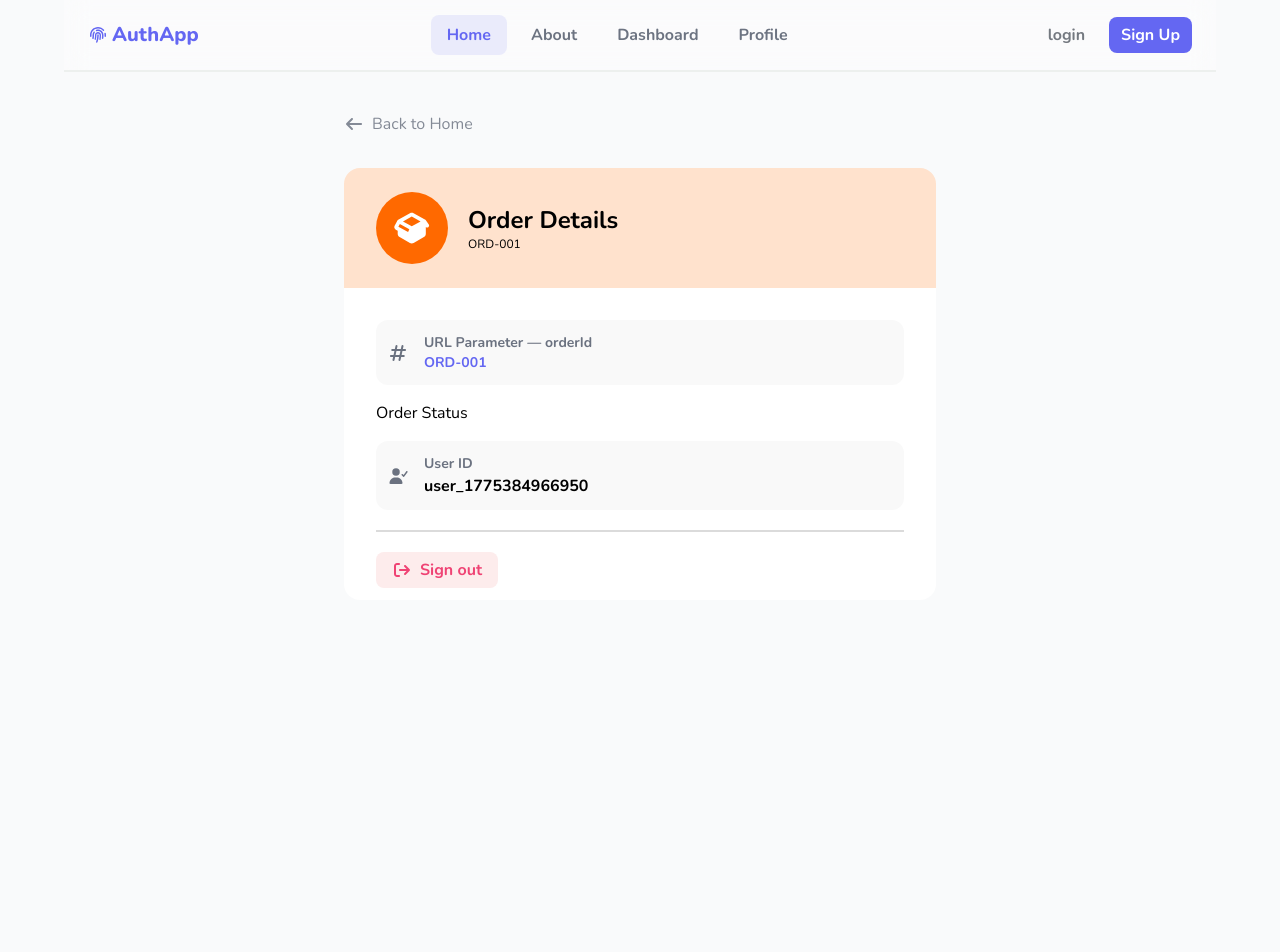
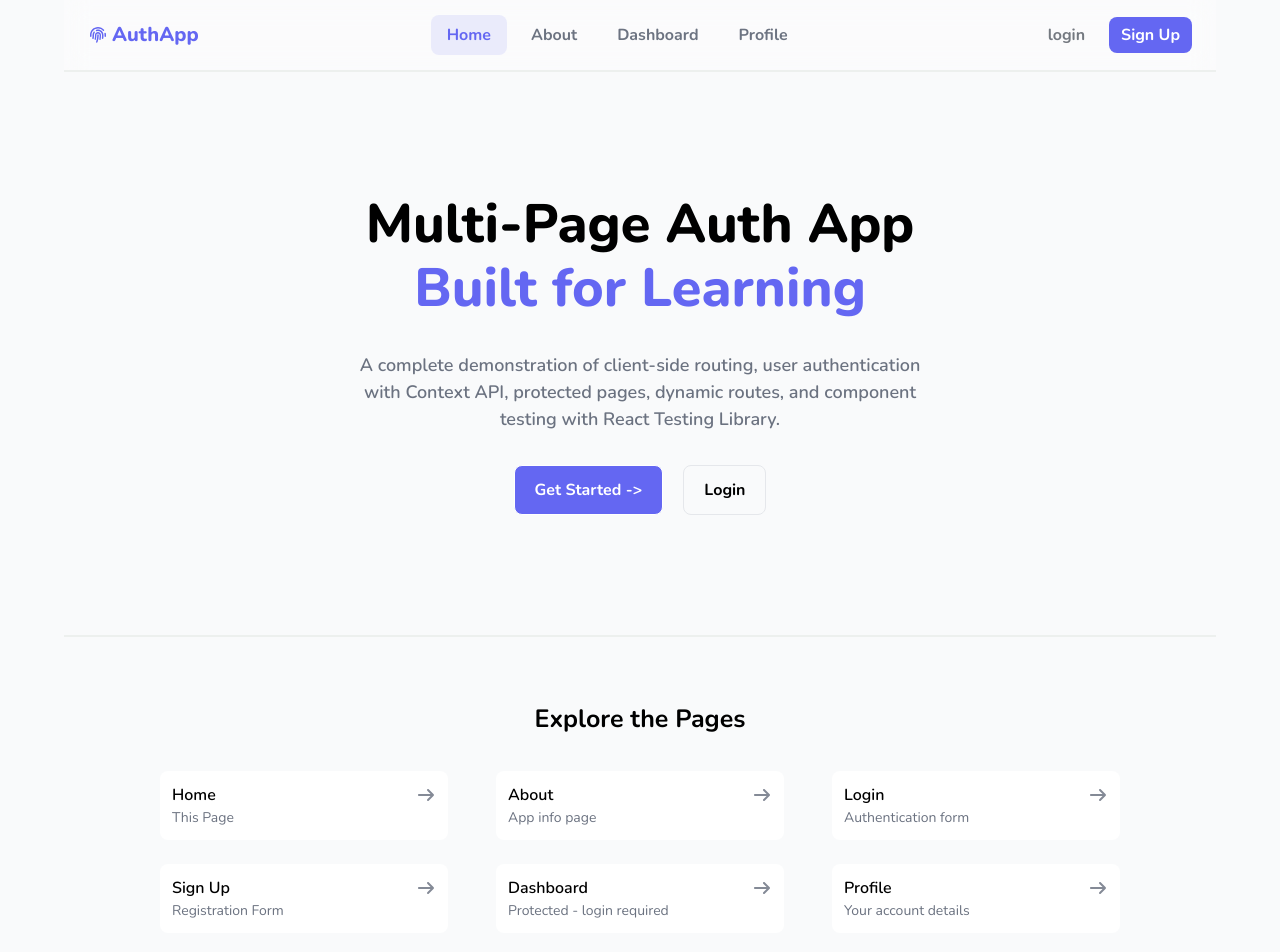
Before and after one commit to preetpalsinghkanda/Multi-Page-Authentication-App-, a React (Vite) app: page / in a window 1280 px wide. Shown: the top 952 px of the page. Before the commit the page ends 800 px from the top, so only its background shows below. Built offline with nearby package versions, Linux system fonts and the light colour scheme.

Commit message:
working on Routes

```diff
--- a/package.json
+++ b/package.json
@@ -16,6 +16,7 @@
     "@tailwindcss/vite": "^4.2.2",
     "react": "^19.2.4",
     "react-dom": "^19.2.4",
+    "react-router-dom": "^7.14.0",
     "tailwindcss": "^4.2.2"
   },
   "devDependencies": {
--- a/src/App.jsx
+++ b/src/App.jsx
@@ -5,35 +5,61 @@ import Hero from "./Components/Hero";
 import About from "./Components/About";
 import Form from "./Components/Form";
 import AuthApp from "./Context/Context";
-import Error from './Components/Error';
+import Error from "./Components/Error";
 import { FontAwesomeIcon } from "@fortawesome/react-fontawesome";
-import { faUserPen, faEye , faUser} from "@fortawesome/free-solid-svg-icons";
+import { faUserPen, faEye, faUser } from "@fortawesome/free-solid-svg-icons";
 import Profile from "./Components/Profile";
 import Dashboard from "./Components/Dashboard";
 import OrderProgress from "./Components/OrderProgress";
+import { BrowserRouter, Routes, Route } from "react-router-dom";
 
 function App() {
-
-  const{isLogin , auth , page}= useContext(AuthApp)
+  const { isLogin, auth, page } = useContext(AuthApp);
   return (
     <>
-      <div className="max-w-6xl mx-auto">
-        <NavBar />
+      <BrowserRouter>
+        <div className="max-w-6xl mx-auto">
+          <NavBar />
+          <Routes>
+            <Route>
+              <Route path="/" element={<Hero />} />
+              <Route path="/about" element={<About />} />
 
-       {/* {page==="home" && <Hero />}
-        {page==="about" && <About/>}
+              <Route path="/login" element={<Form
+                  icon={faUser}
+                  heading={"Welcome back"}
+                  subH={"Sign in to your account"}
+                  btn={"Sign in"}
+                  formlast={"Don't have an account?"}
+                  switchbtn={"Sign up"}
+                />}/>
 
-        {page==="login" && <Form icon={faUser} heading={"Welcome back"} subH={"Sign in to your account"} btn={"Sign in"} formlast={"Don't have an account?"} switchbtn={"Sign up"}/> }
+                <Route path="/signup" element={<Form
+                  icon={faUserPen}
+                  heading={"Create an account"}
+                  subH={"Sign up to get started"}
+                  btn={"Create account"}
+                  formlast={"Already have an account?"}
+                  switchbtn={"Sign in"}
+                />}/>
 
-        {page==="signup"   && <Form icon={faUserPen} heading={"Create an account"} subH={"Sign up to get started"} btn={"Create account"} formlast={"Already have an account?"} switchbtn={"Sign in"}/>}
-         {page==="error" && <Error/>}
-         {page==="profile"   && <Profile/>}
-        {page==="dashboard"   && <Dashboard/>}  */}
+                <Route path="/profile" element={<Profile />}/>
+                <Route  path="/dashboard" element={<Dashboard />}/>
+                <Route path="*" element={<Error />}/>
 
-        <OrderProgress/>
+  {/*
+
+              )}
 
 
-      </div>
+
+
+
+              <OrderProgress /> */}
+            </Route>
+          </Routes>
+        </div>
+      </BrowserRouter>
     </>
   );
 }
--- a/src/Components/Hero.jsx
+++ b/src/Components/Hero.jsx
@@ -2,22 +2,25 @@ import React, { useContext } from "react";
 import { FontAwesomeIcon } from "@fortawesome/react-fontawesome";
 import { faArrowRight } from "@fortawesome/free-solid-svg-icons";
 import AuthApp from "../Context/Context";
+import { useNavigate } from "react-router-dom";
 
 export default function Hero() {
+
+  const navigate = useNavigate();
+
   const { page, setPage } = useContext(AuthApp);
 
-  const pagesName = [
-    { title: "Home", desc: "This Page" },
-    { title: "About", desc: "App info page" },
-    { title: "Login", desc: "Authentication form" },
-    { title: "Sign Up", desc: "Registration Form" },
-    { title: "Dashboard", desc: "Protected - login required" },
-    { title: "Profile", desc: "Your account details" },
-    { title: "Profile/42", desc: "Dynamic: userId route" },
-    { title: "Order / ORD-123", desc: "Dynamic: orderId route" },
-    { title: "Counter", desc: "Testable component" },
-    { title: "404 Page", desc: "Fallback route" },
-  ];
+ const pagesName = [
+  { title: "Home", path: "/", desc: "This Page" , page:"home"} ,
+  { title: "About", path: "/about", desc: "App info page" , page:"about"},
+  { title: "Login", path: "/login", desc: "Authentication form" , page:"login"},
+  { title: "Sign Up", path: "/signup", desc: "Registration Form" , page:"signup"},
+  { title: "Dashboard", path: "/dashboard", desc: "Protected - login required" , page:"dashboard" },
+  { title: "Profile", path: "/profile", desc: "Your account details" , page:"profile" },
+  { title: "Profile/42", path: "/profile/42", desc: "Dynamic: userId route" },
+  { title: "Order / ORD-123", path: "/order/ORD-123", desc: "Dynamic: orderId route" },
+  { title: "404 Page", path: "*", desc: "Fallback route" },
+];
 
   return (
     <div>
@@ -36,11 +39,11 @@ export default function Hero() {
 
         <div className="flex gap-5">
           <button
-            onClick={() => setPage("signup")}
+            onClick={() => {setPage("signup"); navigate("/signup")} }
             className="border rounded-lg px-5 py-3 font-[700] text-white bg-[#6467f2] cursor-pointer "
           >{`Get Started ->`}</button>
           <button
-            onClick={() => setPage("login")}
+            onClick={() => {setPage("login"); navigate("/login")}}
             className="rounded-lg px-5 py-3 font-[700] text-black cursor-pointer transition-all  border border-[#e5e7eb] hover:bg-[#edf0ee]"
           >
             Login
@@ -54,8 +57,8 @@ export default function Hero() {
         </h2>
 
         <div className="grid gap-x-12 gap-y-6 grid-cols-3 py-8">
-          {pagesName.map((page, index) => (
-            <div key={index} className="px-3 py-3 w-72 bg-white rounded-lg">
+          {pagesName.map((page, index) =>(
+            <div key={index} onClick={()=>{navigate(page.path); setPage(page.page)}}  className="cursor-pointer px-3 py-3 w-72 bg-white rounded-lg">
               <div className="flex items-center justify-between">
                 <h5 className="font-[600]">{page.title}</h5>
                 <FontAwesomeIcon
--- a/src/Components/NavBar.jsx
+++ b/src/Components/NavBar.jsx
@@ -3,19 +3,21 @@ import logo from "../../public/download.jpg";
 import { FontAwesomeIcon } from "@fortawesome/react-fontawesome";
 import { faFingerprint } from "@fortawesome/free-solid-svg-icons";
 import AuthApp from "../Context/Context";
+import { useNavigate } from "react-router-dom";
 
 export default function NavBar() {
+  const navigate = useNavigate();
   const { authTonggle, auth, setAuth, page, setPage } = useContext(AuthApp);
   return (
     <div className="w-full border-b-2 border-[#edf0ee] h-18 flex items-center justify-between px-6 sticky top-0  bg-white/30 backdrop-blur-md ">
-      <div onClick={()=>setPage("home")} className="flex items-center gap-1 cursor-pointer ">
+      <div onClick={()=>{setPage("home"); navigate("/")}} className="flex items-center gap-1 cursor-pointer ">
         <FontAwesomeIcon icon={faFingerprint} className="text-[#6467f2]" />{" "}
         <span className="text-[#6467f2] font-[800] text-xl">AuthApp</span>
       </div>
 
       <div className="flex gap-2">
         <button
-        onClick={()=>setPage("home")}
+        onClick={()=>{setPage("home"); navigate("/")}}
           className={`font-bold ${
             page === "home" ? "bg-[#eaebfb] text-[#6467f2]" : "text-[#6c7381] hover:text-[black] hover:bg-[#d3d8e33c]"
           } px-4 py-2 rounded-lg cursor-pointer`}
@@ -23,14 +25,14 @@ export default function NavBar() {
           Home
         </button>
         <button
-          onClick={() => setPage("about")}
+          onClick={() => {navigate("/about"); setPage("about")}}
           className={`font-bold text-[#6c7381] cursor-pointer ${page==="about" ? "bg-[#eaebfb] text-[#6467f2]" : "text-[#6c7381] hover:text-[black] hover:bg-[#d3d8e33c]"} px-4 py-2 rounded-lg cursor-pointer `}
         >
           About
         </button>
 
          <button
-          onClick={() => setPage("dashboard")}
+          onClick={() => {navigate("/dashboard"); setPage("dashboard")}}
           className={`font-bold text-[#6c7381] cursor-pointer ${page==="dashboard" ? "bg-[#eaebfb] text-[#6467f2]" : "text-[#6c7381] hover:text-[black] hover:bg-[#d3d8e33c]"} px-4 py-2 rounded-lg cursor-pointer `}
         >
           Dashboard
@@ -40,7 +42,7 @@ export default function NavBar() {
 
 
           <button
-          onClick={() => setPage("profile")}
+          onClick={() => {setPage("profile"); navigate("profile")}}
           className={`font-bold text-[#6c7381] cursor-pointer ${page==="profile" ? "bg-[#eaebfb] text-[#6467f2]" : "text-[#6c7381] hover:text-[black] hover:bg-[#d3d8e33c]"} px-4 py-2 rounded-lg cursor-pointer `}
         >
           Profile
@@ -53,7 +55,7 @@ export default function NavBar() {
 
       <div className="flex gap-3">
         <button
-          onClick={() => setPage("login")}
+          onClick={() => {setPage("login"); navigate("/login")}}
           className={`rounded-lg px-3 py-1.5 font-[700] cursor-pointer transition-all
     ${
       page === "login"
--- a/src/Components/OrderProgress.jsx
+++ b/src/Components/OrderProgress.jsx
@@ -1,24 +1,40 @@
 import React, { useContext } from "react";
 import { FontAwesomeIcon } from "@fortawesome/react-fontawesome";
-import { faArrowLeft, faUserCheck , faArrowRightFromBracket , faBoxOpen  , faHashtag} from "@fortawesome/free-solid-svg-icons";
+import {
+  faArrowLeft,
+  faUserCheck,
+  faArrowRightFromBracket,
+  faBoxOpen,
+  faHashtag,
+  faCircleCheck,
+  faClock,
+  faCalendar,
+  faTruck,
+  faBox,
+} from "@fortawesome/free-solid-svg-icons";
 import AuthApp from "../Context/Context";
 
+export default function OrderProgress() {
+  const { setPage } = useContext(AuthApp);
 
-export default function OrderProgress(){
-    const{setPage} = useContext(AuthApp)
-    return(
+  const steps = [
+    { label: "Order Placed", status: "completed", icon: faCircleCheck },
+    { label: "Processing", status: "completed", icon: faClock },
+    { label: "Shipped", status: "pending", icon: faTruck },
+    { label: "Delivered", status: "pending", icon: faBox },
+  ];
+  return (
     <div className="flex m-auto mx-70 py-10 flex-col gap-8 ">
       <div
         className="text-[#848a96] flex items-center gap-2 cursor-pointer"
-        onClick={() => setPage("home")}
+        onClick={() => setPage("dashboard")}
       >
         {" "}
         <FontAwesomeIcon icon={faArrowLeft} className=" text-[16px]" />
-        <button className="cursor-pointer">Back to Home</button>
+        <button className="cursor-pointer">Back to Dashboard</button>
       </div>
 
       <div className=" rounded-2xl   ">
-
         <div className="bg-[#ffe2cd] flex items-center gap-5 py-6 rounded-t-2xl px-8">
           <div className="w-18 h-18 rounded-full bg-[#ff6900] text-white flex items-center justify-center text-[24px] font-[800] ">
             <FontAwesomeIcon icon={faBoxOpen} className="text-[30px]" />
@@ -26,57 +42,76 @@ export default function OrderProgress(){
           <div className="flex flex-col items-start ">
             <h3 className="text-black font-[700] text-2xl">Order Details</h3>
             <p className="text-xs">ORD-001</p>
-
           </div>
         </div>
 
         <div className=" py-3 px-8 bg-white rounded-b-2xl">
-
-
-
           <div className="flex flex-col my-5 gap-4">
-
             <div className="flex items-center px-3  py-3 rounded-xl  w-full gap-4 bg-[#f3f3f487]">
               <FontAwesomeIcon icon={faHashtag} className="text-[#6b7280]" />
               <span className="flex flex-col items-start">
-              <h3 className="text-[#6b7280] text-[14px] font-bold">URL Parameter — orderId</h3>
+                <h3 className="text-[#6b7280] text-[14px] font-bold">
+                  URL Parameter — orderId
+                </h3>
                 <h2 className="text-[#6467f2] font-bold text-sm">ORD-001</h2>
               </span>
             </div>
 
+            <div className="max-w-sm  px-3 pt-3">
+              <h2 className="text-xl font-semibold mb-6">Order Status</h2>
 
+              <div className="relative">
+                <div className="absolute left-4 top-0 h-full w-0.5 bg-gray-200"></div>
 
+                {steps.map((step, index) => {
+                  const Icon = step.icon;
 
-
-          <div>
-            <h4>Order Status</h4>
-
-
+                  return (
+                    <div key={index} className="flex items-start mb-8 relative">
+                      <div
+                        className={`z-10 flex items-center justify-center w-8 h-8 rounded-full
+        ${
+          step.status === "completed"
+            ? "bg-green-100 text-green-600"
+            : "bg-gray-100 text-gray-400"
+        }`}
+                      >
+                        <FontAwesomeIcon icon={Icon} className="w-4 h-4" />
                       </div>
 
+                      <div className="ml-4">
+                        <p
+                          className={`font-medium ${
+                            step.status === "completed"
+                              ? "text-black"
+                              : "text-gray-400"
+                          }`}
+                        >
+                          {step.label}
+                        </p>
 
-
-
+                        {step.status === "completed" && (
+                          <p className="text-sm text-gray-500">Completed</p>
+                        )}
+                      </div>
+                    </div>
+                  );
+                })}
+              </div>
+            </div>
 
             <div className="flex items-center px-3  py-3 rounded-xl  w-full gap-4 bg-[#f3f3f487]">
-            <FontAwesomeIcon icon={faUserCheck} className="text-[#6b7280]" />
+              <FontAwesomeIcon icon={faCalendar} className="text-[#6b7280]" />
               <span className="flex flex-col items-start">
-              <h3 className="text-[#6b7280] text-[14px] font-bold">User ID</h3>
-              <h2 className="text-black font-bold">user_1775384966950</h2>
+                <h3 className="text-[#6b7280] text-[14px] font-bold">
+                  Estimated Delivery
+                </h3>
+                <h2 className="text-black font-bold">Thursday, April 9</h2>
               </span>
             </div>
-
           </div>
-        <hr className="border-1 border-[#a4a4a464]" />
-
-        <button className=" flex items-center gap-2 px-4 rounded-lg py-1.5 mt-5 bg-[#fdecec] text-[#ef4374] font-bold"> <FontAwesomeIcon icon={faArrowRightFromBracket} />Sign out</button>
-
         </div>
-
-
       </div>
-
-
     </div>
   );
 }
--- a/src/Components/Profile.jsx
+++ b/src/Components/Profile.jsx
@@ -2,15 +2,17 @@ import React, { useContext } from "react";
 import { FontAwesomeIcon } from "@fortawesome/react-fontawesome";
 import { faArrowLeft , faUser , faEnvelope , faCalendar , faUserCheck , faArrowRightFromBracket} from "@fortawesome/free-solid-svg-icons";
 import AuthApp from "../Context/Context";
+import { useNavigate } from "react-router-dom";
 
 export default function Profile() {
+    const navigate = useNavigate()
     const{setPage}=useContext(AuthApp)
   return (
     <div className="flex m-auto mx-70 py-10 flex-col gap-8 ">
 
       <div
         className="text-[#848a96] flex items-center gap-2 cursor-pointer"
-        onClick={() => setPage("home")}
+        onClick={() => {setPage("home"); navigate("/")}}
       >
         {" "}
         <FontAwesomeIcon icon={faArrowLeft} className=" text-[16px]" />
```
Also changed, not shown: 1 other file (tests, documents, lock files or other folders). Lines whose indentation alone changed are shown as unchanged.
